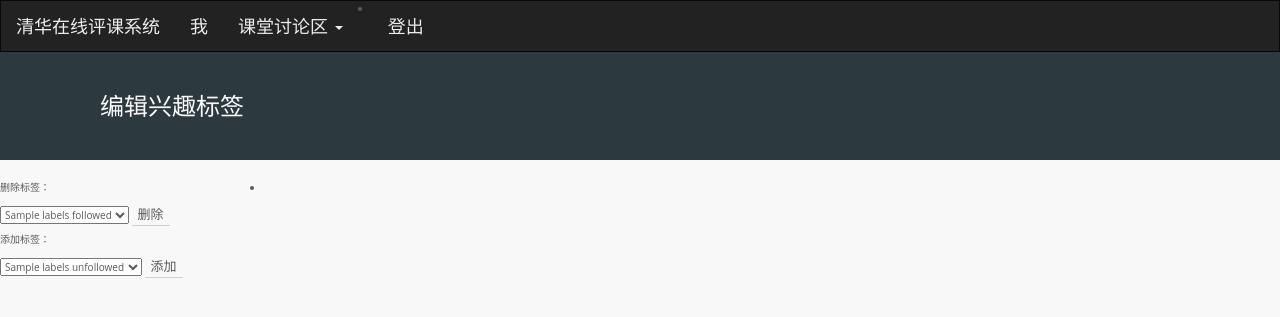
After one commit to alliwannasay/THU-OCES, a Django app: template web/templates/web/user_change_label.html in a window 1280 px wide. The commit adds this page. Shown: the top 317 px of the page. Run offline with Django 3.2, Linux system fonts and the light colour scheme; the template is opened without the code that fills it: most values are stand-ins (such as "Sample title", 1, 10 or a date in 2020); parts of the project's set-up code (start-up, migrations or seed data) failed here and were passed over; some libraries are stand-ins or nearby versions.

Commit message:
add label_change function

```diff
--- /dev/null
+++ b/web/templates/web/user_change_label.html
@@ -0,0 +1,47 @@
+{% extends "base.html" %}
+
+{%block css%}
+<link rel="stylesheet" href="{{BASE_DIR}}/static/user.css" />{% endblock %}
+{% block sub-title %}
+<h2>编辑兴趣标签</h2>
+{% endblock %}
+
+
+{% block title %}学堂Plus{% endblock %}
+
+
+{% block content %}
+
+    <li class="sss">
+      <div class="info">
+
+		<form method = "post">
+			{% csrf_token %}
+			<p>删除标签：</p>
+			<select name="labels_followed">
+			    {% for label in labels_followed %}
+				<option value={{ label }}>{{ label }}</option>
+                {% endfor %}
+			</select>
+
+			<input type = "submit" name = "delete" value ="删除">
+
+			<br>
+
+			<p>添加标签：</p>
+			<select name="labels_unfollowed">
+			    {% for label in labels_unfollowed %}
+				<option value={{ label }}>{{ label }}</option>
+                {% endfor %}
+			</select>
+
+			<input type = "submit" name = "add" value ="添加">
+
+
+      </div>
+
+
+    </li>
+
+
+{% endblock %}
--- a/web/urls.py
+++ b/web/urls.py
@@ -16,4 +16,5 @@
     url(r'^ajax_change_nickname/$', views.ajax_change_nickname),
     url(r'^ajax_append_image/$', views.ajax_append_image),
     url(r'^ajax_change_image/$', views.ajax_change_image),
+    url(r'^change_label/(\w+)/$', views.user_change_label)
 ]
```
Also changed, not shown: web/views.py (+40 -0 lines), web/templates/web/user_self_info.html (line endings or trailing spaces).
